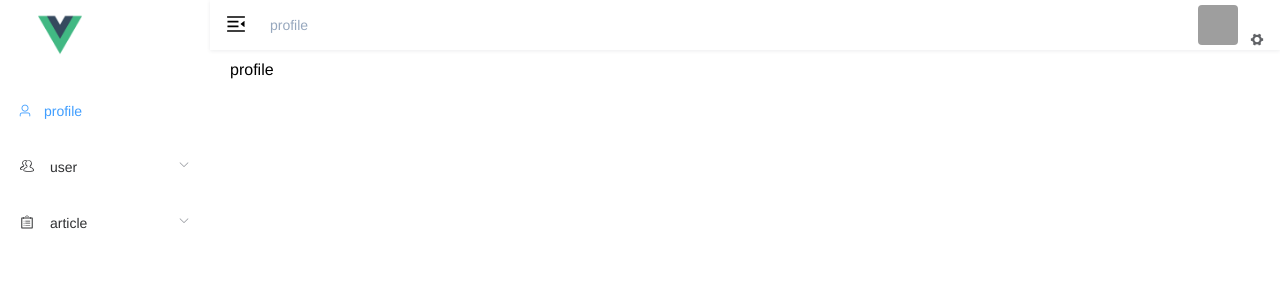
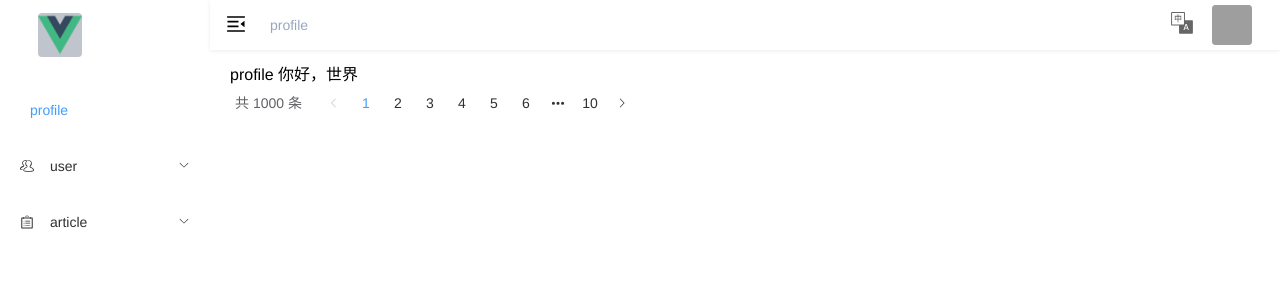
Before and after one commit to ppeng65/vue3-admin, a Vue app: page /#/login in a window 1280 px wide. Both pictures are taken after a click on the button "登录". Shown: the top 300 px of the page. Built offline with nearby package versions, Linux system fonts and the light colour scheme; grey boxes are pictures that could not be loaded.

Commit message:
使用i18n

```diff
--- a/package.json
+++ b/package.json
@@ -10,10 +10,11 @@
   "dependencies": {
     "axios": "^0.24.0",
     "core-js": "^3.6.5",
-    "element-plus": "^1.0.2-beta.28",
+    "element-plus": "^1.1.0-beta.15",
     "md5": "^2.3.0",
     "mockjs": "^1.1.0",
     "vue": "3.2.8",
+    "vue-i18n": "^9.2.0-beta.26",
     "vue-router": "4.0.11",
     "vuex": "4.0.2"
   },
--- /dev/null
+++ b/src/components/LangSelect/index.vue
@@ -0,0 +1,52 @@
+<template>
+  <el-dropdown
+    class="international"
+    trigger="click"
+    @command="handleSetLanguage"
+  >
+    <div>
+      <el-tooltip content="国际化" placement="bottom" :effect="effect">
+        <svg-icon icon="language"></svg-icon>
+      </el-tooltip>
+    </div>
+    <template #dropdown>
+      <el-dropdown-menu>
+        <el-dropdown-item :disabled="language === 'zh'" command="zh">
+          中文
+        </el-dropdown-item>
+        <el-dropdown-item :disabled="language === 'en'" command="en">
+          English
+        </el-dropdown-item>
+      </el-dropdown-menu>
+    </template>
+  </el-dropdown>
+</template>
+
+<script setup>
+import { computed, ref, defineProps } from 'vue'
+import { useStore } from 'vuex'
+import { useI18n } from 'vue-i18n'
+import { ElMessage } from 'element-plus'
+
+defineProps({
+  effect: {
+    type: String,
+    default: 'dark',
+    validator: (value) => {
+      return ['dark', 'light'].indexOf(value) !== -1
+    }
+  }
+})
+
+const store = useStore()
+const language = computed(() => store.getters.language)
+const effect = ref('')
+const i18n = useI18n()
+const handleSetLanguage = (lang) => {
+  i18n.locale.value = lang
+  store.commit('app/setLanguage', lang)
+  ElMessage.ElMessage('切换成功')
+}
+</script>
+
+<style scoped lang="scss"></style>
--- a/src/constant/index.js
+++ b/src/constant/index.js
@@ -1 +1,3 @@
 export const TOKEN = 'token'
+
+export const LANG = 'language'
--- /dev/null
+++ b/src/i18n/index.js
@@ -0,0 +1,26 @@
+import { createI18n } from 'vue-i18n'
+import store from '../store'
+
+const messages = {
+  en: {
+    msg: {
+      test: 'hello world'
+    }
+  },
+  zh: {
+    msg: {
+      test: '你好，世界'
+    }
+  }
+}
+
+const locale = store.getters.language
+
+const i18n = createI18n({
+  legacy: false,
+  globalInjection: true,
+  locale,
+  messages
+})
+
+export default i18n
--- a/src/layout/components/Navbar.vue
+++ b/src/layout/components/Navbar.vue
@@ -3,6 +3,7 @@
     <Hamburger class="hamburger-container" />
     <Breadcrumb class="breadcrumb-container" />
     <div class="right-menu">
+      <LangSelect class="right-menu-item hover-effect"></LangSelect>
       <el-dropdown class="avatar-container" trigger="click">
         <div class="avatar-wrapper">
           <el-avatar
@@ -30,6 +31,7 @@ import {} from 'vue'
 import { useStore } from 'vuex'
 import Hamburger from '../../components/hamhurger'
 import Breadcrumb from '../../components/Breadcrumb'
+import LangSelect from '../../components/LangSelect'
 
 const store = useStore()
 const logout = () => {
@@ -62,6 +64,17 @@ const logout = () => {
     align-items: center;
     float: right;
     padding-right: 16px;
+    ::v-deep .right-menu-item {
+      display: inline-block;
+      padding: 0 18px 0 0;
+      font-size: 24px;
+      color: #5a5e66;
+      vertical-align: text-bottom;
+
+      &.hover-effect {
+        cursor: pointer;
+      }
+    }
     ::v-deep .avatar-container {
       cursor: pointer;
       .avatar-wrapper {
--- a/src/layout/components/Sidebar/SiderbarItem.vue
+++ b/src/layout/components/Sidebar/SiderbarItem.vue
@@ -1,5 +1,5 @@
 <template>
-  <el-submenu v-if="route.children.length > 0" :index="route.path">
+  <el-sub-menu v-if="route.children.length > 0" :index="route.path">
     <template #title>
       <MenuItem :title="route.meta.title" :icon="route.meta.icon" />
     </template>
@@ -8,7 +8,7 @@
       :key="item.path"
       :route="item"
     />
-  </el-submenu>
+  </el-sub-menu>
   <el-menu-item v-else :index="route.path">
     <MenuItem :title="route.meta.title" :icon="route.meta.icon" />
   </el-menu-item>
--- a/src/main.js
+++ b/src/main.js
@@ -2,6 +2,7 @@ import { createApp } from 'vue'
 import App from './App.vue'
 import router from './router'
 import store from './store'
+import i18n from '@/i18n'
 import installElementPlus from './plugins/element'
 
 import '@/styles/index.scss'
@@ -16,4 +17,4 @@ const app = createApp(App)
 installElementPlus(app)
 installIcon(app)
 
-app.use(store).use(router).mount('#app')
+app.use(store).use(router).use(i18n).mount('#app')
--- a/src/store/getters.js
+++ b/src/store/getters.js
@@ -5,7 +5,8 @@ const getters = {
   userInfo: (state) => state.user.userInfo,
   hasUserInfo: (state) => JSON.stringify(state.user.userInfo) !== '{}',
   cssVar: (state) => variables,
-  sidebarOpened: (state) => state.app.sidebarOpened
+  sidebarOpened: (state) => state.app.sidebarOpened,
+  language: (state) => state.app.language
 }
 
 export default getters
--- a/src/store/modules/app.js
+++ b/src/store/modules/app.js
@@ -1,11 +1,19 @@
+import { getItem, setItem } from '../../utils/storage'
+import { LANG } from '../../constant'
+
 export default {
   namespaced: true,
   state: () => ({
-    sidebarOpened: true
+    sidebarOpened: true,
+    language: getItem(LANG) || 'zh'
   }),
   mutations: {
     triggerSidebarOpened(state) {
       state.sidebarOpened = !state.sidebarOpened
+    },
+    setLanguage(state, lang) {
+      state.language = lang
+      setItem(LANG, lang)
     }
   }
 }
--- a/src/views/profile/index.vue
+++ b/src/views/profile/index.vue
@@ -1,12 +1,16 @@
 <template>
   <div>
     profile
+    {{ $t('msg.test') }}
+    <el-pagination
+      :page-size="100"
+      layout="total, prev, pager, next"
+      :total="1000"
+    >
+    </el-pagination>
   </div>
 </template>
 
-<script setup>
-</script>
+<script setup></script>
 
-<style lang='scss' scoped>
-
-</style>
+<style lang="scss" scoped></style>
```
Also changed, not shown: src/plugins/element.js (+6 -3 lines), 1 other file (tests, documents, lock files or other folders).
